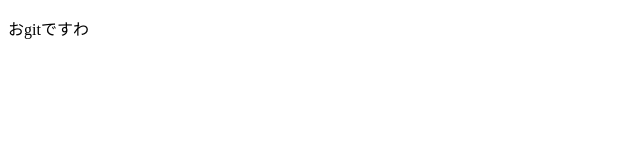
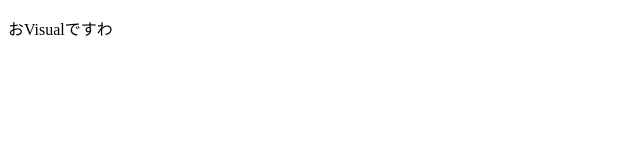
Before and after one commit to a5821027Seiji/git-practice, a plain HTML site: page index.html in a window 1280 px wide. Shown: the full height of the page, 0-640 px from the left. Drawn offline with Linux system fonts and the light colour scheme.

Commit message:
はじめてのコミット

```diff
--- a/index.html
+++ b/index.html
@@ -7,6 +7,6 @@
     <title>Document</title>
 </head>
 <body>
-    <p>おgitですわ</p>
+    <p>おVisualですわ</p>
 </body>
 </html>
```
